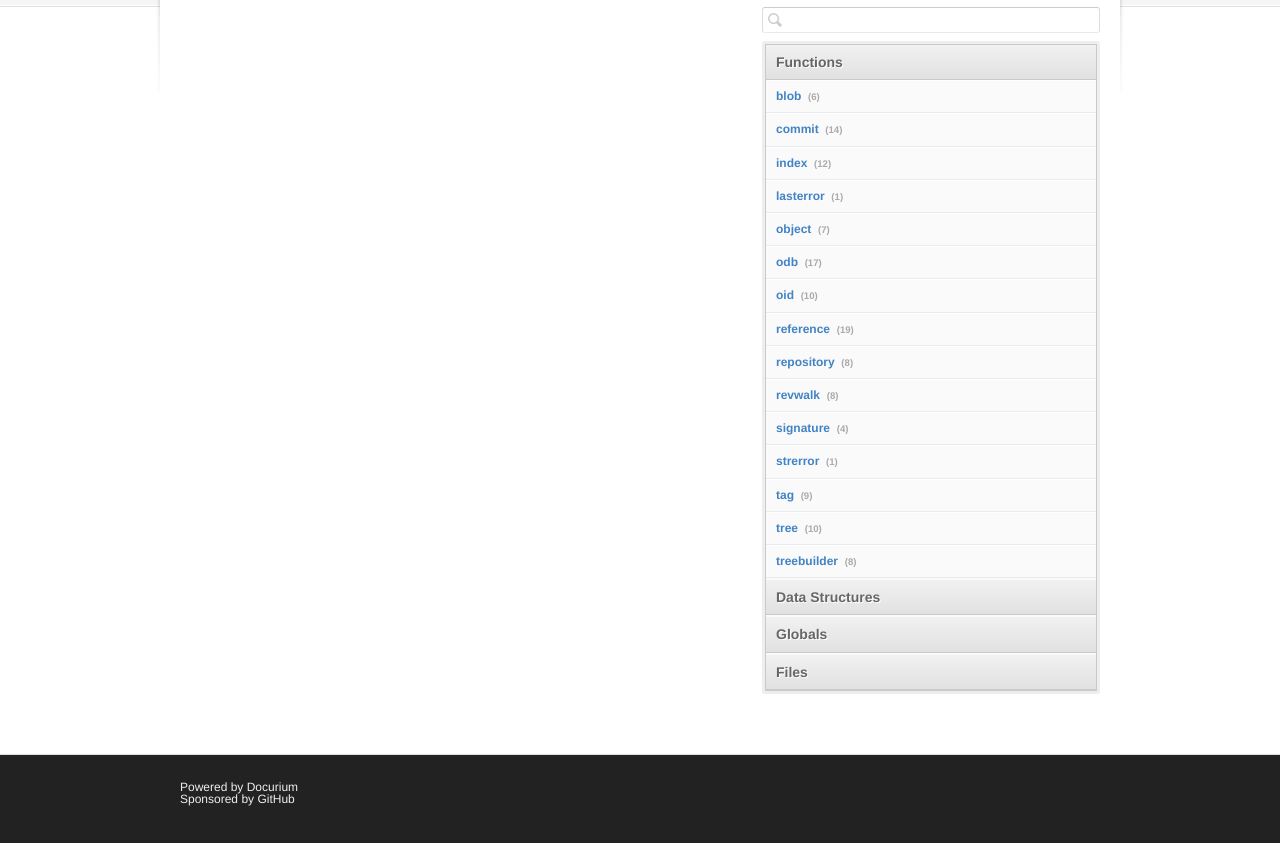
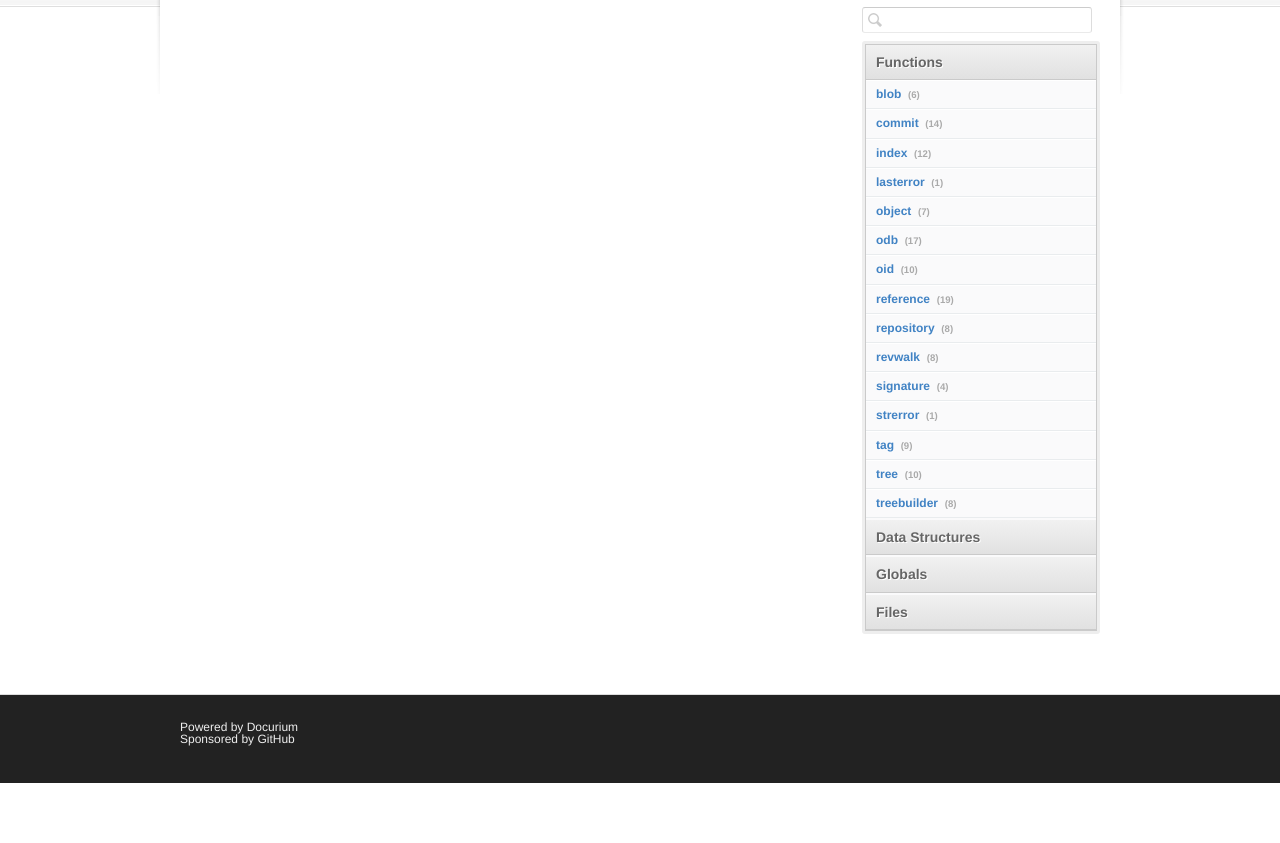
Before and after one commit to libgit2/docurium, a plain HTML site: page docs/index.html in a window 1280 px wide. Shown: the part 84-927 px from the top of the page. After the commit the page ends 867 px from the top, so only its background shows below. Drawn offline with Linux system fonts and the light colour scheme.

Commit message:
make the main content bigger and sidebar smaller

```diff
--- a/docs/css/style.css
+++ b/docs/css/style.css
@@ -60,9 +60,16 @@ div.sidebar-shell {
   margin: 0 0;
 }
 
+div.sidebar-module {
+  width: 232px;
+}
+.content {
+  width: 660px;
+}
+
 input.search {
   font-size: 12px;
-  width: 308px;
+  width: 200px;
   padding: 5px 5px 5px 23px;
   margin-bottom: 8px;
   font-family: Helvetica,Arial,freesans,sans-serif;
--- a/docs/shared/css/documentation.css
+++ b/docs/shared/css/documentation.css
@@ -292,7 +292,7 @@ div.sidebar-module li.disable {
 
 div.sidebar-module ul ul li a,
 div.sidebar-module ul ul li span {
-  padding: 6px 0px 6px 10px;
+  padding: 4px 0px 4px 10px;
   display: block;
   text-decoration: none;
 }
```
